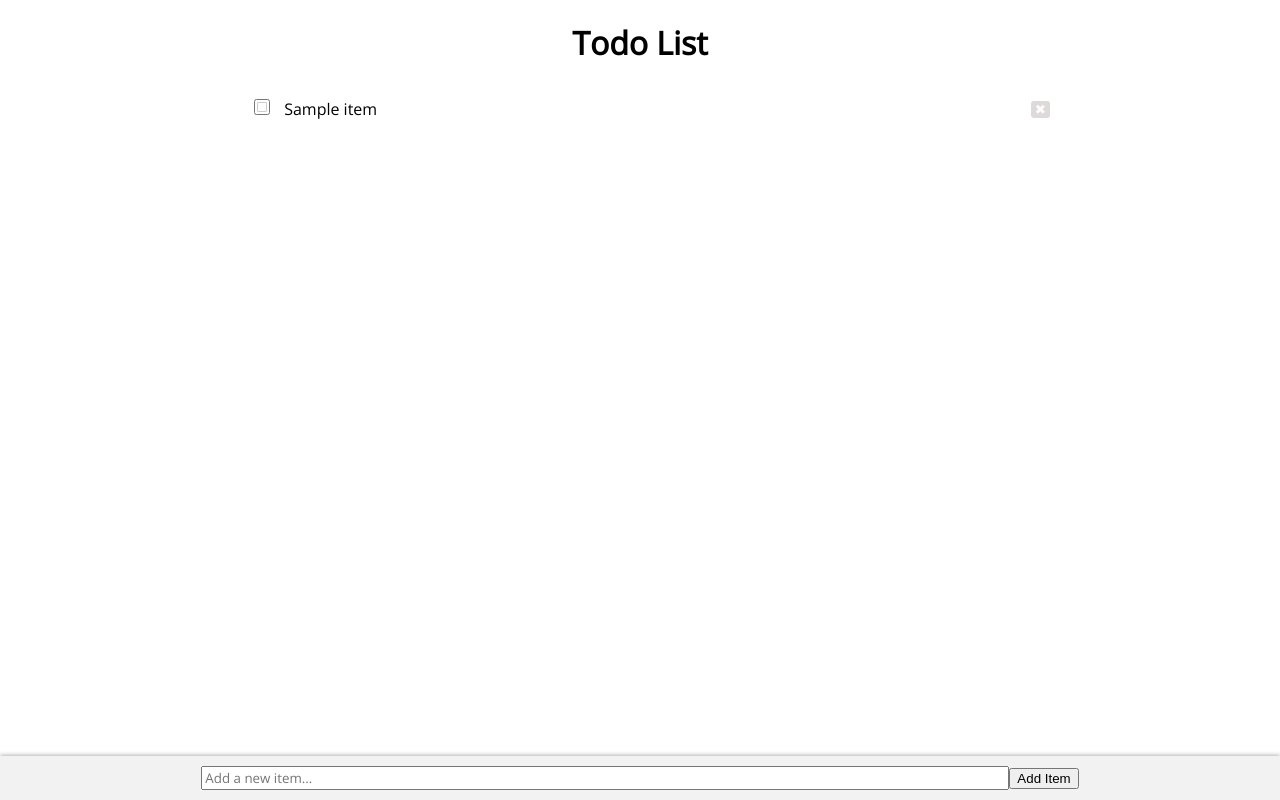
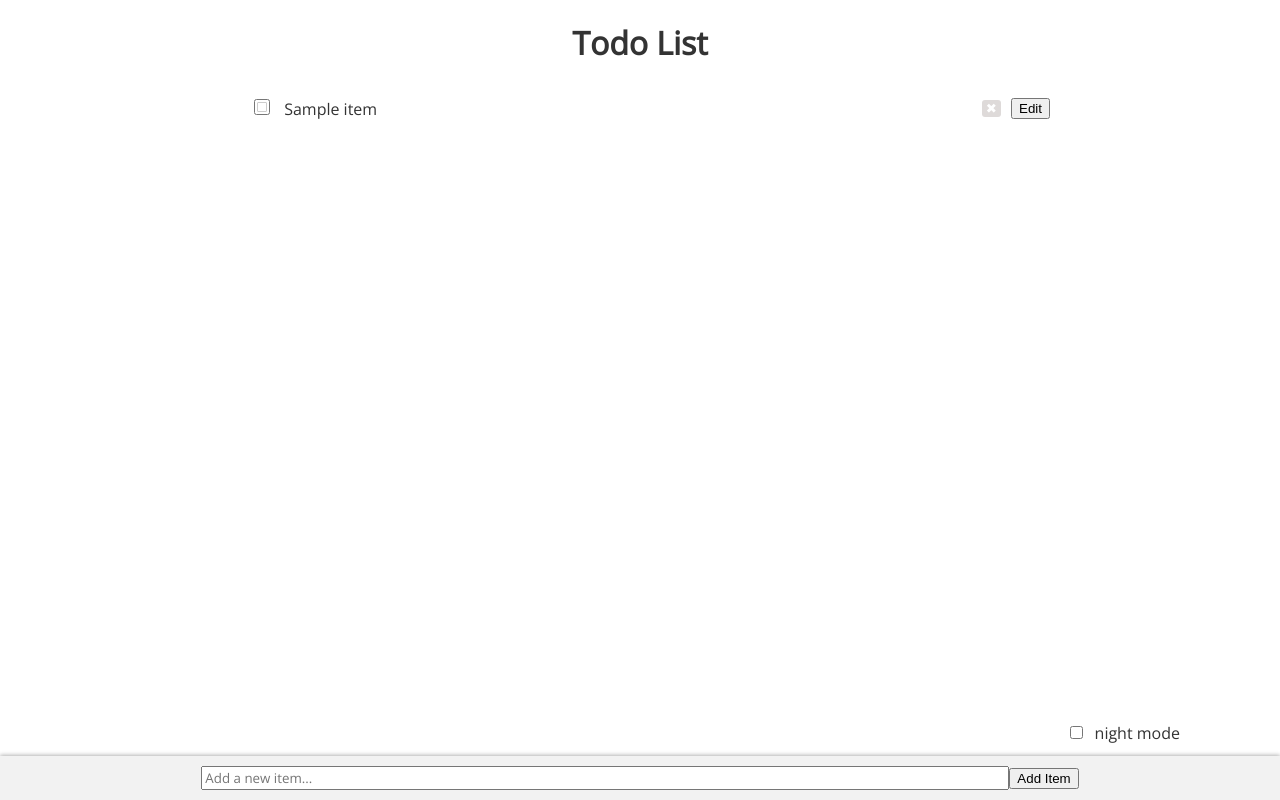
Before and after one commit to lilgmills/Todo_app, a Flask app: template templates/index.html in a window 1280 px wide. Run offline with Flask 3, Linux system fonts and the light colour scheme; the template is opened without the code that fills it: most values are stand-ins (such as "Sample title", 1, 10 or a date in 2020).

Commit message:
Add night mode toggle and edit button

```diff
--- a/routes.py
+++ b/routes.py
@@ -2,7 +2,7 @@ from flask import Flask
 from flask import request, redirect, url_for, render_template
 import os
 
-from database import get_items, add_task, delete_task, update_completed_task, get_db_connection
+from database import get_items, add_task, delete_task, edit_task, update_completed_task, get_db_connection
 
 basedir = os.path.abspath(os.path.dirname(__file__))
 DATABASE=os.path.join(basedir,'test_items.db')
@@ -36,6 +36,23 @@ def update_item():
     update_completed_task(DATABASE, item_id, done_int)
     return redirect(url_for('index'))
 
+@app.route('/new_edit/', methods=['GET', 'POST'])
+def new_edit():
+    if request.method == 'POST':
+        item_id = request.form['item_id']
+        desc = request.form['desc']
+        return render_template('edit_item.html', item_id=item_id, desc=desc)
+    else:
+        return redirect(url_for('index'))
+
+@app.route('/post_edit/', methods = ['GET','POST'])
+def post_edit():
+    item_id = request.form['item_id']
+    new_text = request.form['new_text']
+    edit_task(DATABASE, item_id, new_text)
+    return redirect(url_for(('index')))
+
+
 @app.route('/delete/', methods=['POST'])
 def delete():
     item_id = request.form.get('item_id')
--- /dev/null
+++ b/static/night-mode-toggle.js
@@ -0,0 +1,12 @@
+const toggleSwitch = document.querySelector('#night-mode-toggle');
+const body = document.querySelector('body');
+
+function switchTheme(e) {
+  if (e.target.checked) {
+    body.classList.add('night-mode');
+  } else {
+    body.classList.remove('night-mode');
+  }
+}
+
+toggleSwitch.addEventListener('change', switchTheme, false);
--- a/static/styles.css
+++ b/static/styles.css
@@ -82,7 +82,7 @@ form.add-item {
 }
 
 .button-column {
-  display: inline-block;
+  display: flex;
   margin-left: 10px;
   margin-right: 0;
 }
@@ -118,6 +118,7 @@ form.add-item {
   padding: 1px 4px;
   border-radius: 3px;
   cursor: pointer;
+  margin-right:10px;
 }
 
 .delete-button:hover {
@@ -149,6 +150,29 @@ ul.todo-list li:last-child {
   border-bottom: none;
 }
 
-.add-item {
+body {
+  background-color: #fff;
+  color: #333;
+}
 
+body.night-mode {
+  background-color: #333;
+  color: #fff;
 }
+
+.switch {
+  display: inline-block;
+  position: fixed;
+  bottom: 40px;
+  right: 100px;
+  z-index: 1;
+}
+
+.night-mode-text {
+    font-family: 'Open Sans', sans-serif;
+    display: inline-block;
+    margin-left: 5px;
+
+html, body {
+  height: 100%;
+}
--- a/templates/index.html
+++ b/templates/index.html
@@ -34,7 +34,17 @@
             <input type ="hidden" name="item_id" value="{{item[0]}}">
             <button class="delete-button" type="submit" title="Delete">✖</button>
         </form>
+        <form method="post" action="{{ url_for('new_edit') }}">
+            <input type="hidden" name="item_id" value="{{ item[0] }}">
+            <input type="hidden" name="desc" value="{{ item[1] }}">
+            <button type="submit">Edit</button>
+        </form>
         </div>
+
+
+
+
+
 
     </li>
 
@@ -48,6 +58,18 @@
     {% endif %}
 
 
+  <label class="switch">
+
+
+    <input type="checkbox" id="night-mode-toggle">
+
+
+
+    <span class="slider round"></span>
+    <p class="night-mode-text">night mode</p>
+
+  </label>
+
 
   <form class="add-item" id="new-item-form" method="post" action="{{ url_for('add_item') }}">
     <input type="text" id="new-item-input" placeholder="Add a new item..." name="new_item" autocomplete="off">
@@ -56,5 +78,6 @@
 
 
 <script src="{{url_for('static', filename='valid-add-item.js') }}"></script>
+<script src="{{url_for('static', filename='night-mode-toggle.js') }}"></script>
 </body>
 </html>
```
Also changed, not shown: database.py (+7 -0 lines), templates/add_item.txt (deleted, +0 -18 lines), templates/edit_item.html (+5 -7 lines), static/edit 160x160.png (added).
